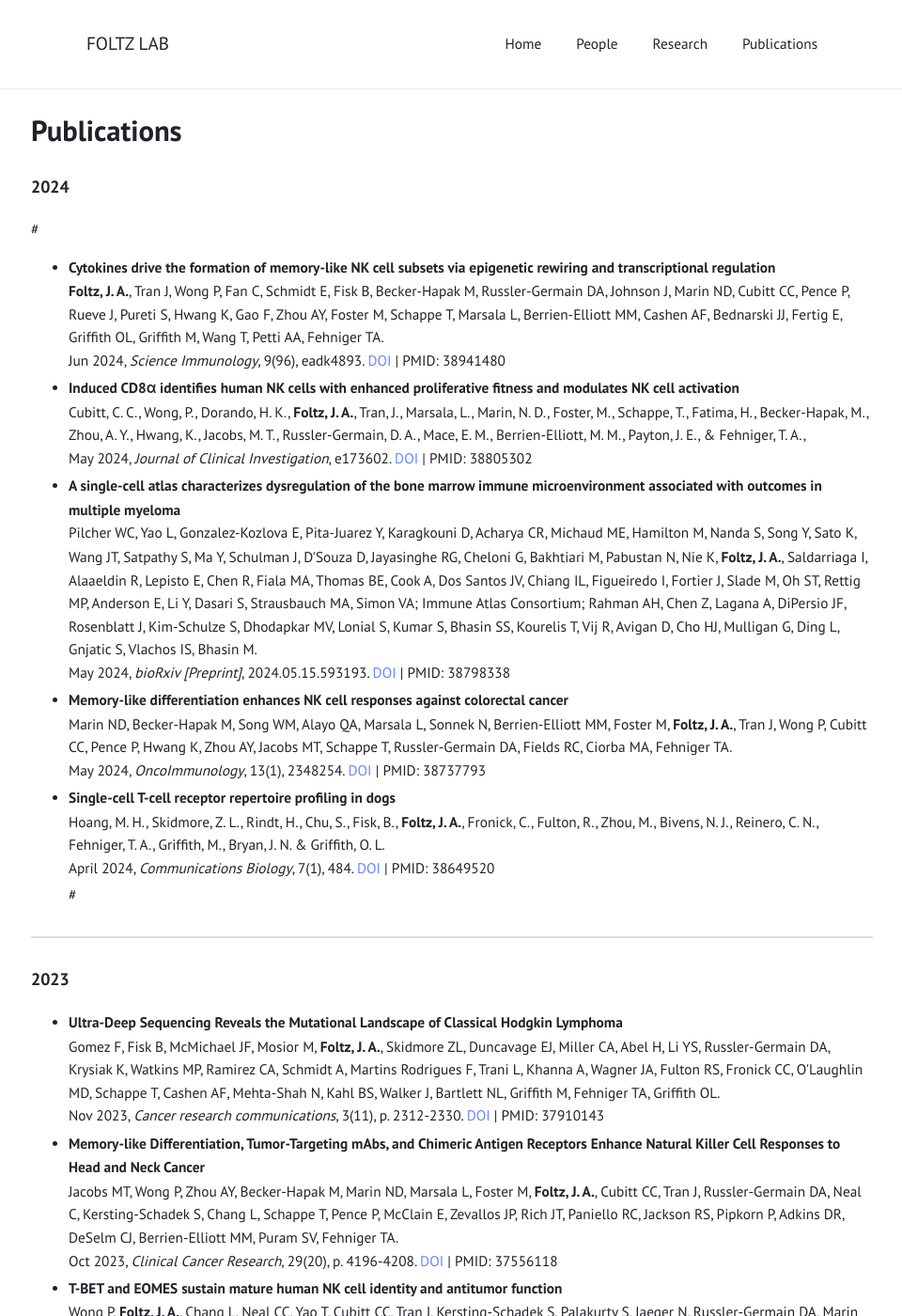
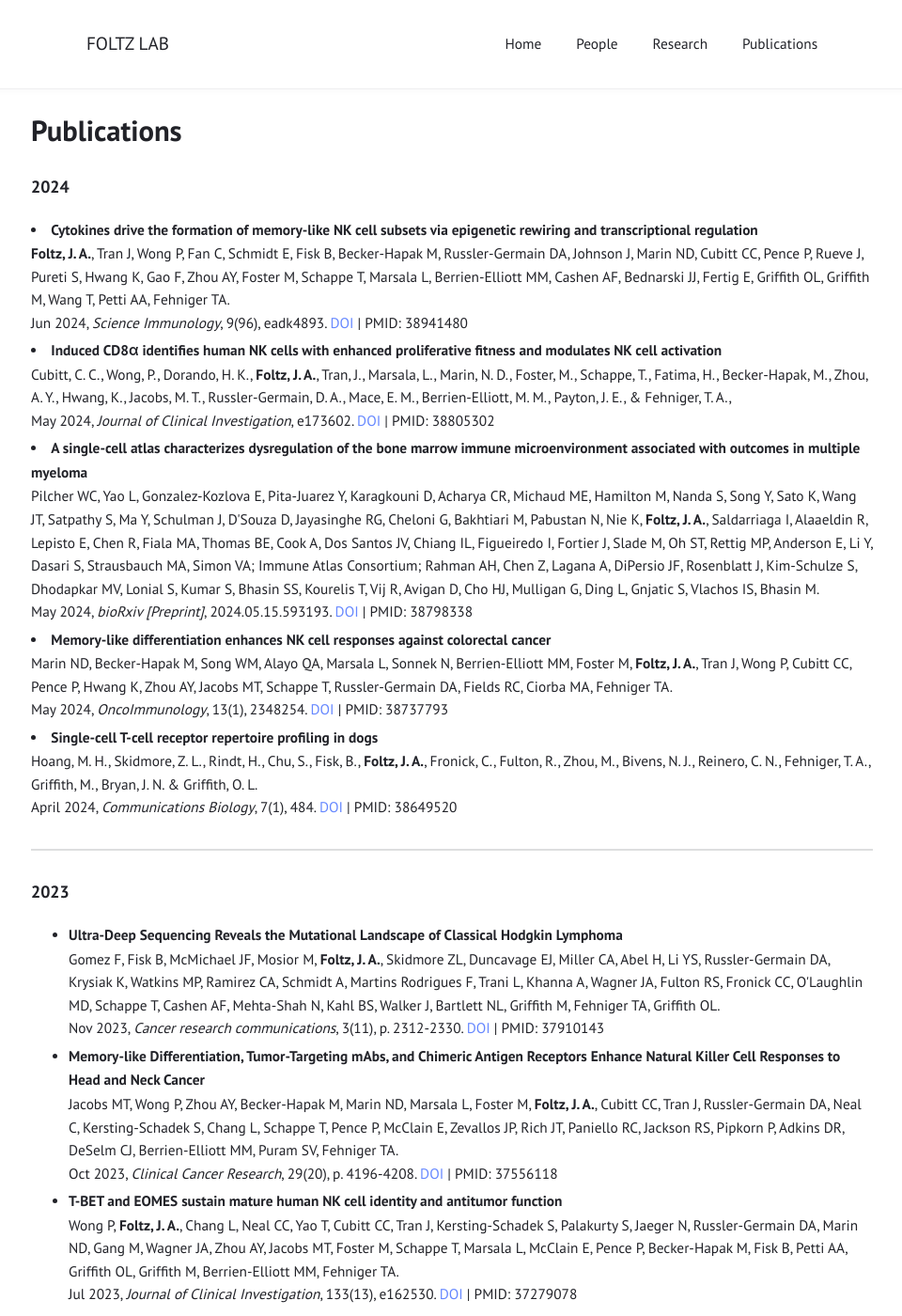
Before and after one commit to Foltz-Lab/Foltz-Lab.github.io, a Jekyll site: the page built from publications.html, in a window 1280 px wide and 1400 px high. Shown: the whole window at 94% size, without its empty margins (159-1119 px from the left). Built offline with Jekyll 4.4.1, drawn with Linux system fonts in a browser that asks for light colours.

Commit message:
Update publications.html

```diff
--- a/publications.html
+++ b/publications.html
@@ -6,7 +6,7 @@
 <h1>Publications</h1>
 <div class="year-section">
         <h3>2024</h3>
-#<ul>
+
             <li>
                 <strong>Cytokines drive the formation of memory-like NK cell subsets via epigenetic rewiring and transcriptional regulation</strong>
                 <br>
@@ -55,7 +55,7 @@
 
         <a href="http://dx.doi.org/10.1038/s42003-024-06174-w" target="_blank">DOI</a> | PMID: 38649520
     </li>
-    #</ul>
+
   </div>
 
 <hr>
```
